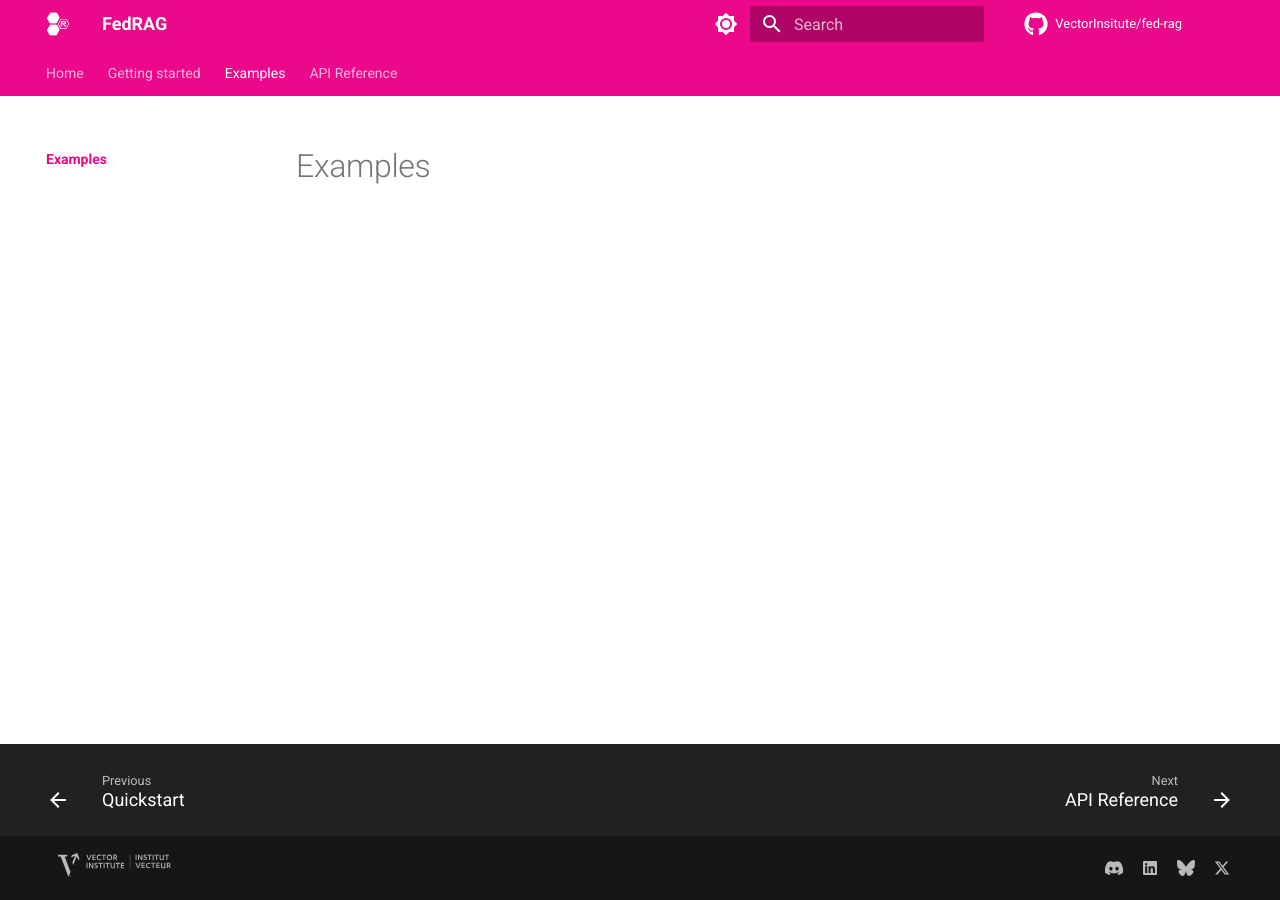
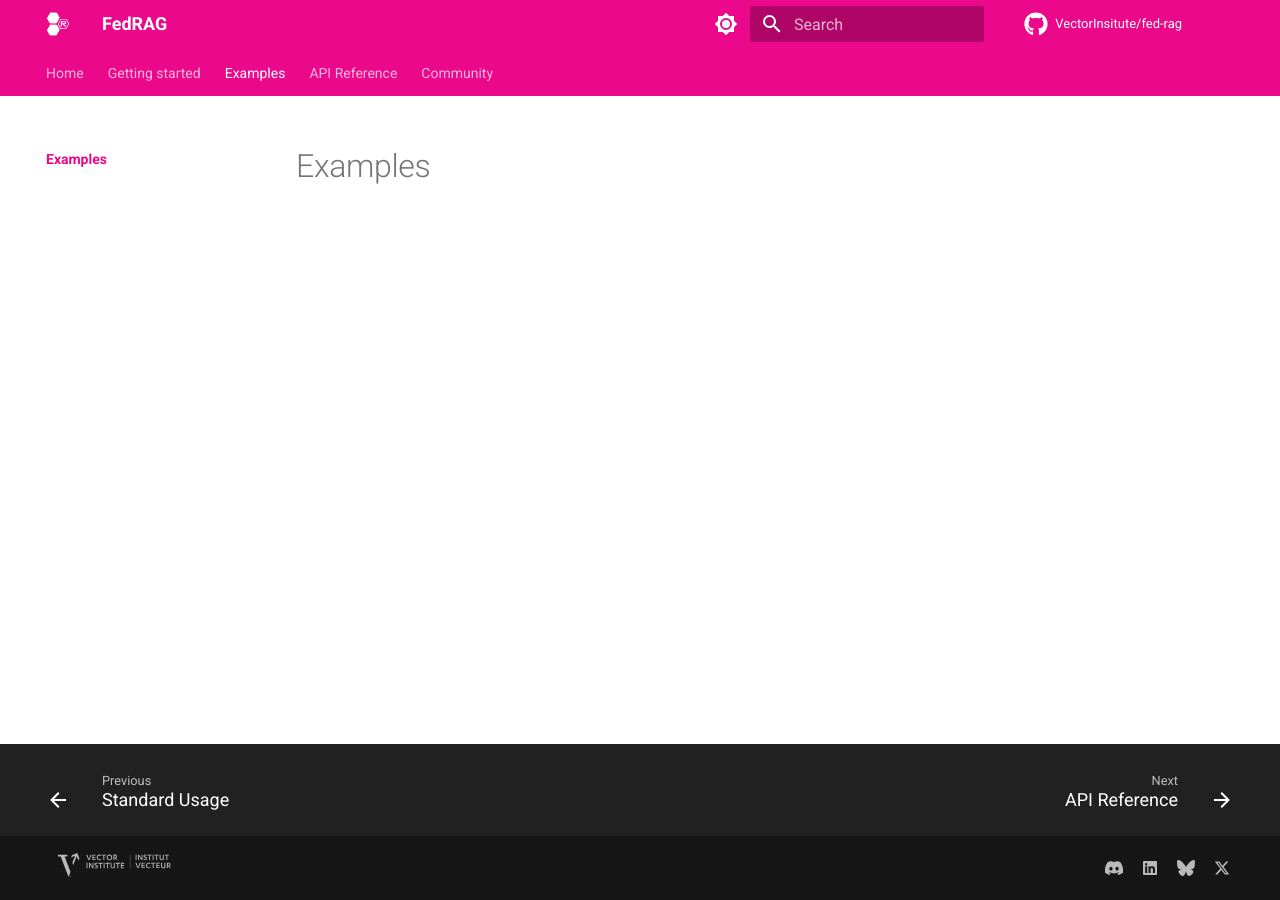
Before and after one commit to VectorInstitute/fed-rag, an MkDocs documentation site: the page built from docs/examples/index.md, in a window 1280 px wide. Built offline with MkDocs 1.6.1 and Material for MkDocs 9.7.7, drawn with Linux system fonts in a browser that asks for light colours; comment, search, counter and statistics services are not loaded; some of the changed lines change nothing that is shown.

Commit message:
community section

```diff
--- a/mkdocs.yml
+++ b/mkdocs.yml
@@ -27,7 +27,7 @@
   - Getting started:
     - getting_started/index.md
     - Installation: getting_started/installation.md
-    - Quickstart: getting_started/quickstart.md
+    - Standard Usage: getting_started/standard_usage.md
   - Examples:
     - examples/index.md
   - API Reference:
@@ -62,6 +62,19 @@
     - Tokenizers:
       - api_reference/tokenizers/index.md
       - api_reference/tokenizers/huggingface.md
+  - Community:
+    - community/index.md
+    - Contributing:
+      - community/contributing/index.md
+      - Ask a question: community/contributing/ask_question.md
+      - Submitting an issue: community/contributing/submit_issue.md
+      - Submitting a pull request: community/contributing/submit_pr.md
+    - Changelog: ../CHANGELOG.md
+    - Resources:
+      - community/resources/index.md
+      - AI Pocket References: community/resources/pocket_references.md
+
+
 plugins:
   - search
   - mkdocstrings:
```
Also changed, not shown: docs/community/contributing/ask_question.md (added), docs/community/contributing/index.md (added), docs/community/contributing/submit_issue.md (added), docs/community/contributing/submit_pr.md (added), docs/community/index.md (added), docs/community/resources/index.md (added), docs/community/resources/pocket_references.md (added), docs/getting_started/standard_usage.md (added).
